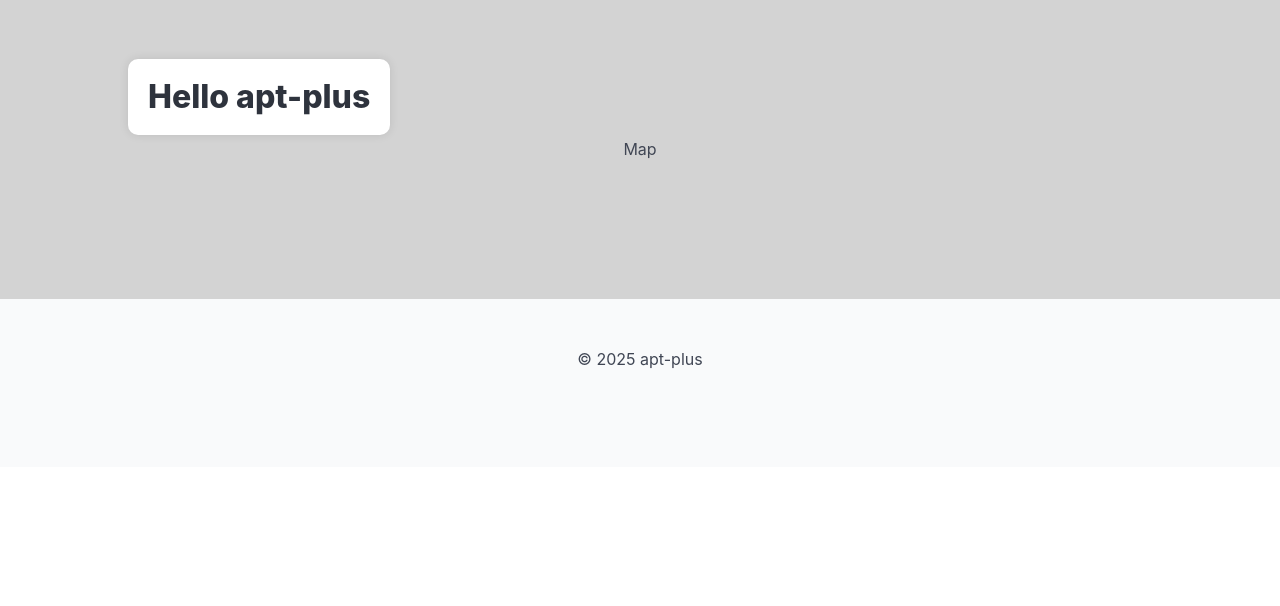
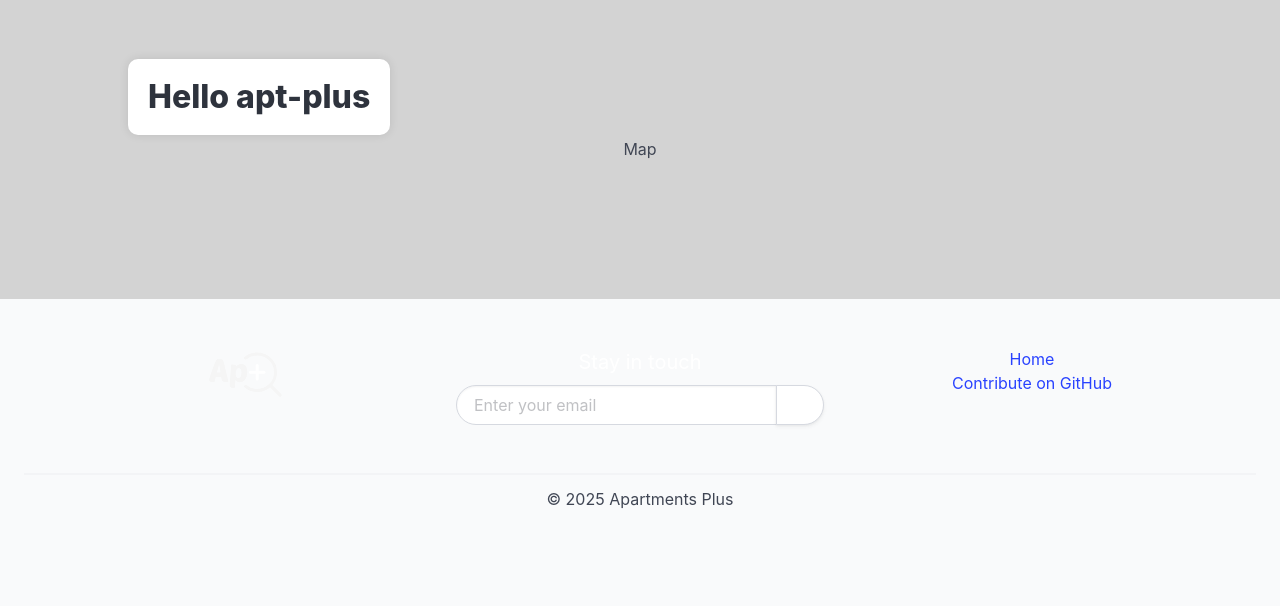
Before and after one commit to uchicago-capp-30320/apt-plus, a Django app: page / in a window 1280 px wide. Shown: the part 57-663 px from the top of the page. Run offline with Django 4.2, Linux system fonts and the light colour scheme.

Commit message:
feat: Add HTML for footer with inoperable stay in touch box. Currently not aligned with base.html.

```diff
--- a/templates/footer.html
+++ b/templates/footer.html
@@ -1,7 +1,36 @@
 {% load static %}
 
-<footer class="footer">
-    <div class="content has-text-centered">
-      <p>© 2025 apt-plus</p>
+<footer class="footer has-text-centered">
+  <div class="container">
+    <div class="columns">
+      <div class="column is-4">
+        <img src="{% static 'images/logo_bw.svg' %}" alt="Apartments Plus logo">
+      </div>
+      <div class="column is-4">
+        <div class="subscribe-form">
+          <h4 class="has-text-white is-size-5">Stay in touch</p>
+            <div class="field has-addons mt-2">
+              <div class="control is-expanded">
+                <input class="input is-rounded" type="email" placeholder="Enter your email">
+              </div>
+              <div class="control">
+                <button class="button is-rounded">
+                  <span class="icon">
+                    <i class="fas fa-paper-plane"></i>
+                  </span>
+                </button>
+              </div>
+            </div>
+        </div>
+      </div>
+      <div class="column is-4 has-text-white">
+        <a href="{% url 'home' %}">Home</a><br>
+        <a href="https://github.com/uchicago-capp-30320/apt-plus">Contribute on GitHub</a>
+      </div>
     </div>
-  </footer>
+  </div>
+  <hr class="mt-6 mb-3">
+  <div class="content has-text-centered">
+    <p>© 2025 Apartments Plus</p>
+  </div>
+</footer>
```
